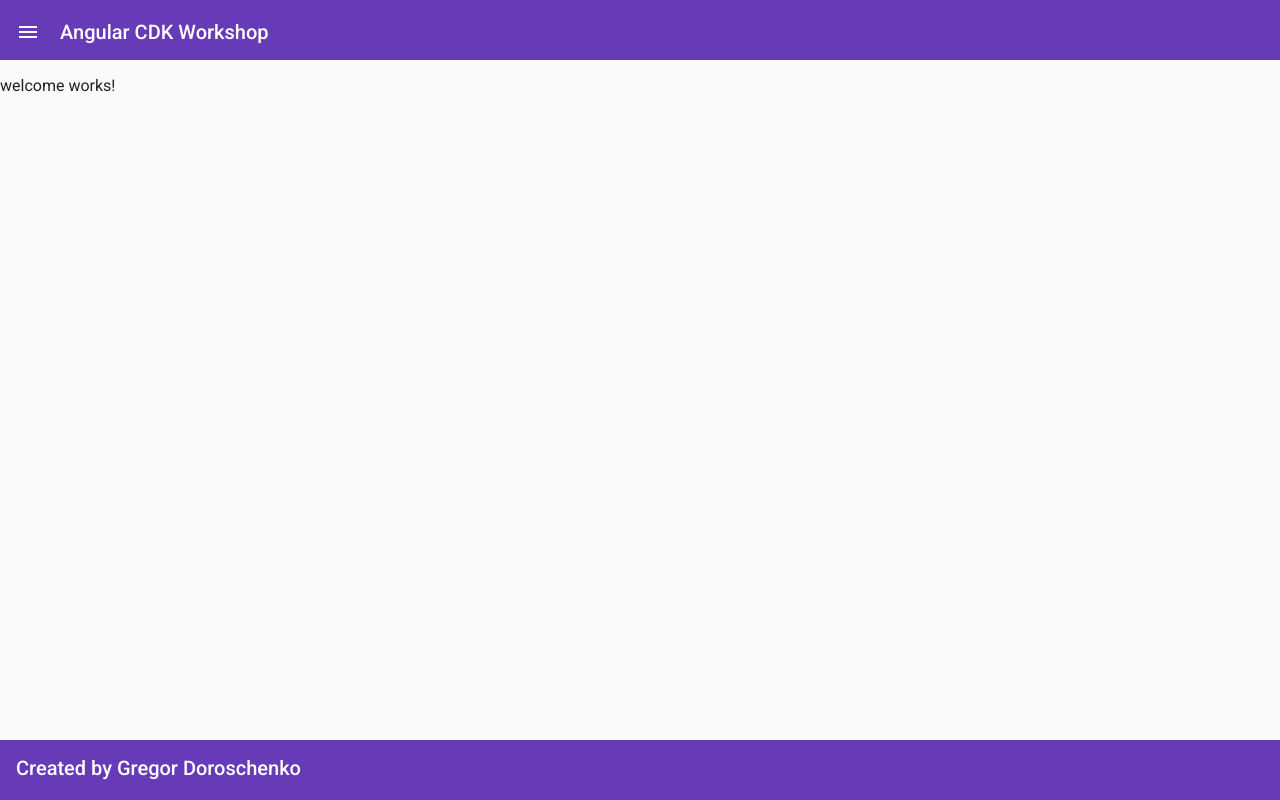
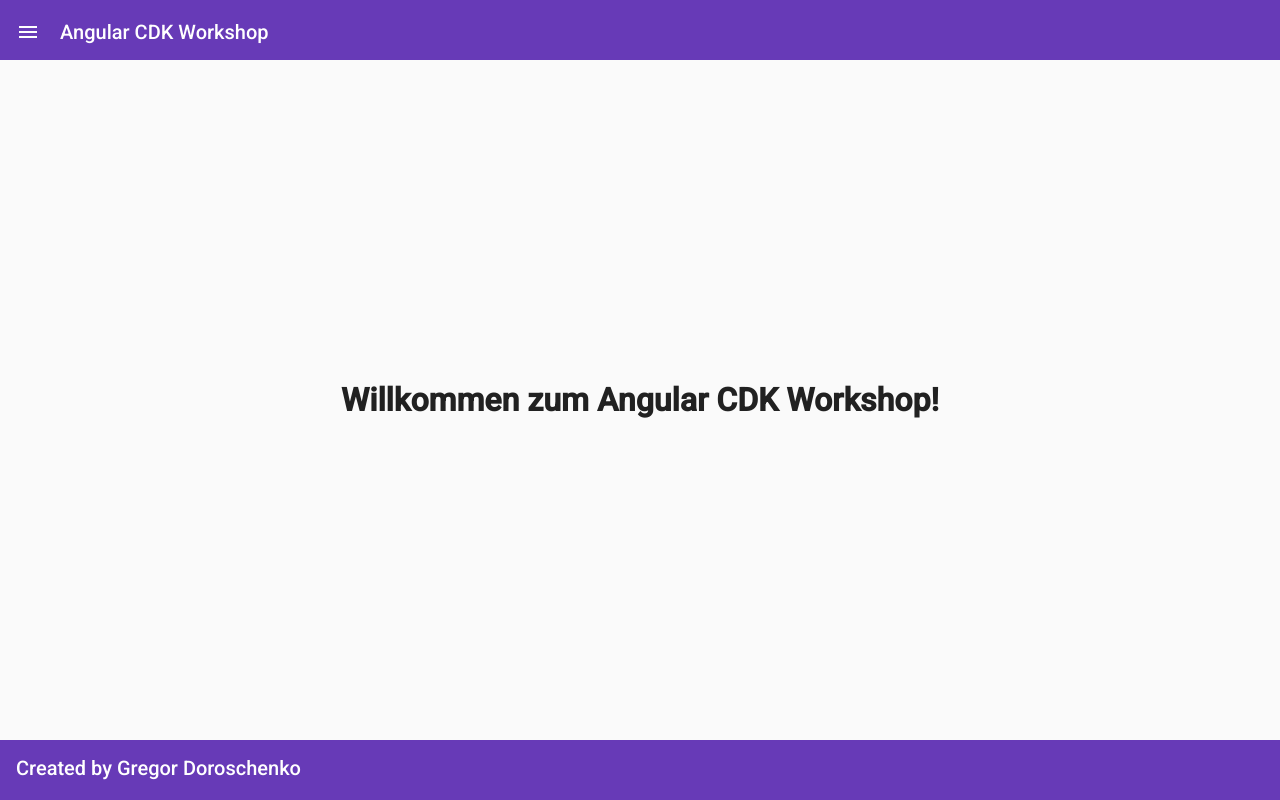
Before and after one commit to ngx-training/angular-cdk-workshop, an Angular app: page /welcome in a window 1280 px wide. Built offline with nearby package versions, Linux system fonts and the light colour scheme.

Commit message:
add welcome text to welcome component

```diff
--- a/src/app/welcome/welcome.component.html
+++ b/src/app/welcome/welcome.component.html
@@ -1 +1,3 @@
-<p>welcome works!</p>
+<div class="welcome-block">
+  <h1>Willkommen zum Angular CDK Workshop!</h1>
+</div>
--- a/src/app/welcome/welcome.component.scss
+++ b/src/app/welcome/welcome.component.scss
@@ -0,0 +1,6 @@
+.welcome-block {
+  display: flex;
+  height: 100%;
+  justify-content: center;
+  align-items: center;
+}
```
